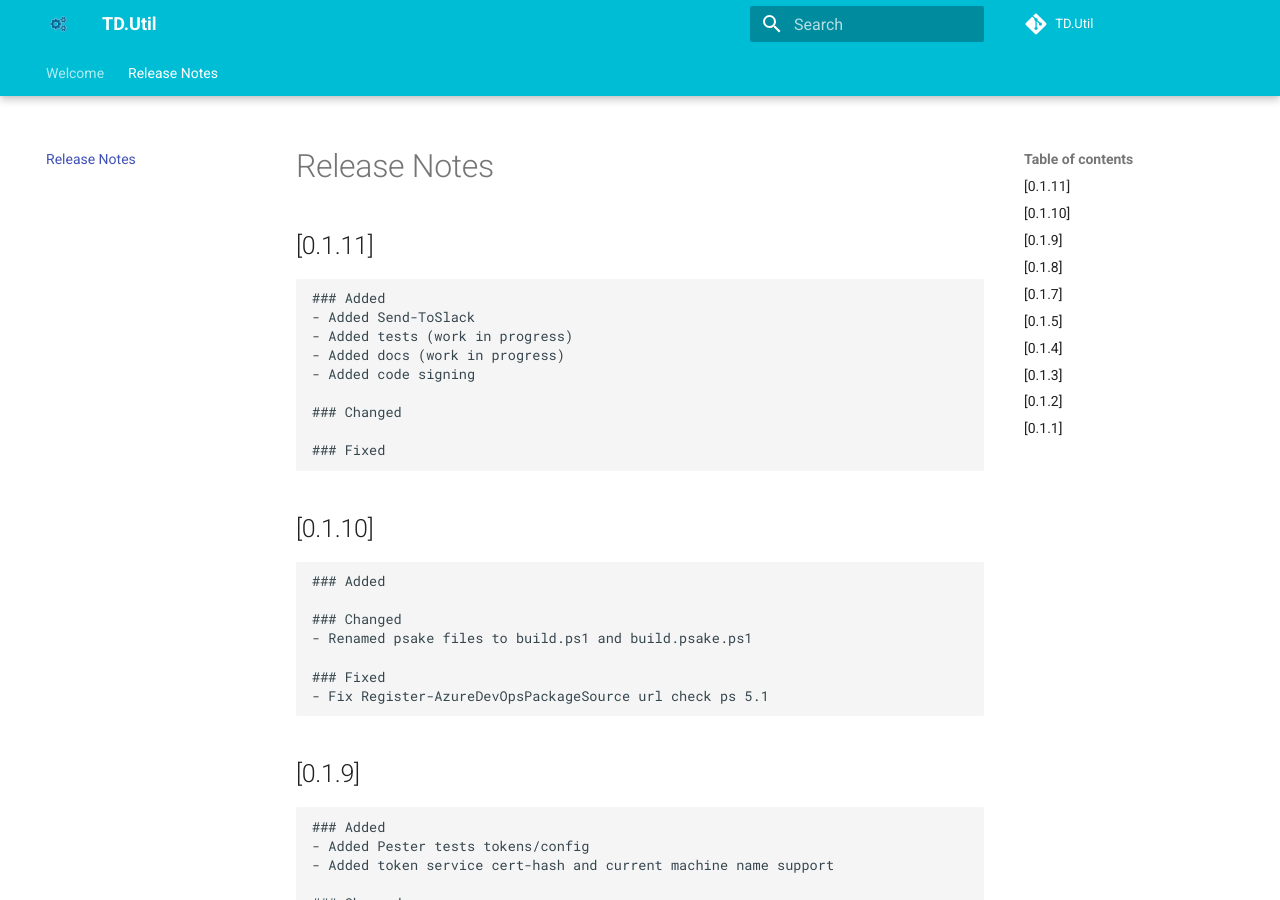
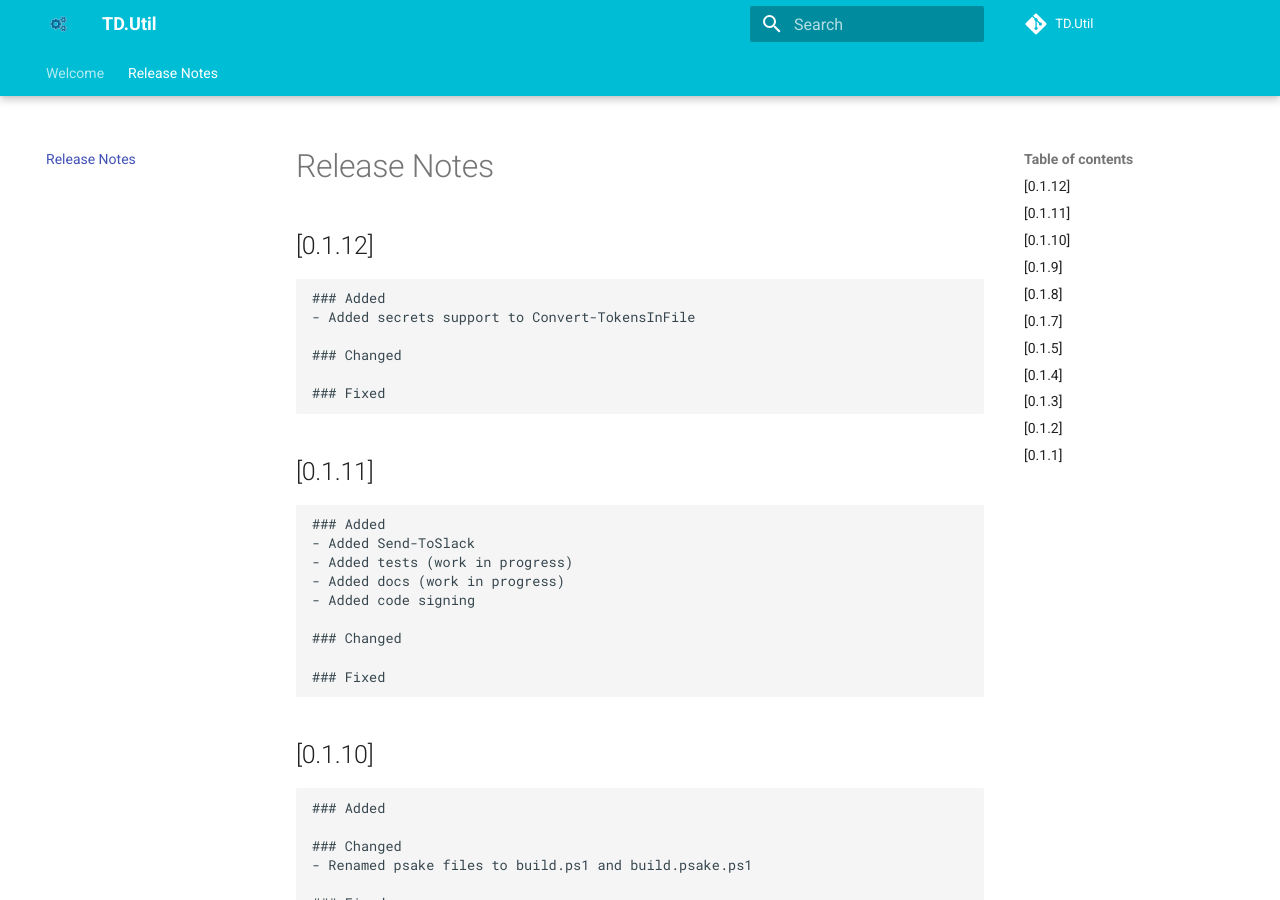
Before and after one commit to ehagen/TD.Util, an MkDocs documentation site: the page built from docs/release-notes.md, in a window 1280 px wide and 900 px high. Built offline with MkDocs 1.6.1 and Material for MkDocs 9.7.7, drawn with Linux system fonts in a browser that asks for light colours; comment, search, counter and statistics services are not loaded.

Commit message:
Added secrets support to Convert-TokensInFile (#7)

````diff
--- a/docs/release-notes.md
+++ b/docs/release-notes.md
@@ -1,4 +1,15 @@
 # Release Notes
+
+## [0.1.12]
+
+```plain
+### Added
+- Added secrets support to Convert-TokensInFile
+
+### Changed
+
+### Fixed
+```
 
 ## [0.1.11]
 
````
Also changed, not shown: changelog.md (+1 -1 lines), 2 other files.
